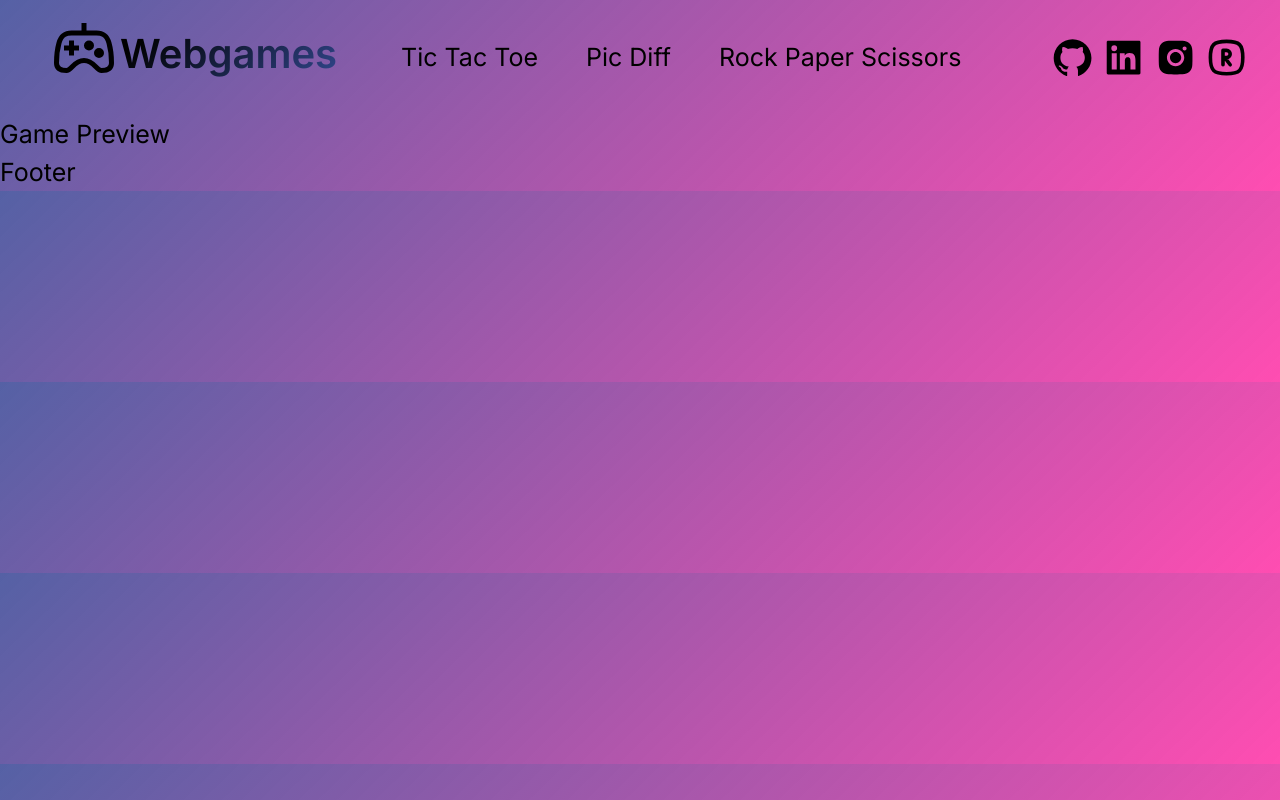
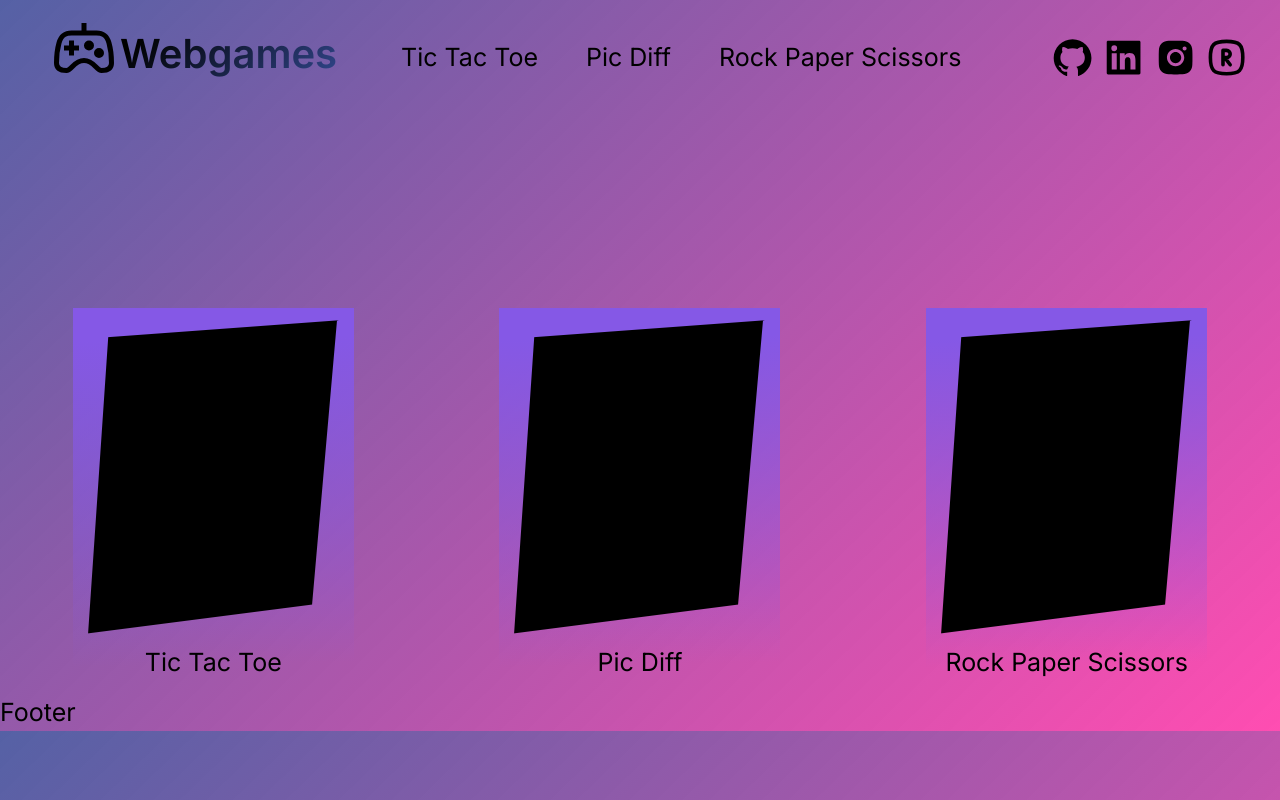
Before and after one commit to DrumRay/webgames, a Next.js app: page / in a window 1280 px wide. Built offline with nearby package versions, Linux system fonts and the light colour scheme.

Commit message:
сделал секцию game preview

```diff
--- a/src/app/components/Navbar.tsx
+++ b/src/app/components/Navbar.tsx
@@ -2,7 +2,6 @@ import "../styles/Navbar.css";
 import { GrGamepad } from "react-icons/gr";
 import Link from "next/link";
 import { AiFillGithub, AiFillInstagram, AiFillLinkedin } from 'react-icons/ai';
-import { DiCssdeck } from 'react-icons/di';
 import { TbSquareRoundedLetterR } from 'react-icons/tb';
 
 export default function Navbar() {
@@ -12,6 +11,7 @@ export default function Navbar() {
                 <GrGamepad className="lg:scale-150 lg:mr-4 lg:mb-3 md:scale-110 md:mr-2 md:mb-1.5 sm:scale-85 sm:mr-1.5 sm:mb-1 "/>
                 <a className="gradient_text">Webgames</a>
             </Link>
+            {/* <div className="all_games">All Games</div> */}
             <div className="links_container">
                 <Link href="/tic-tac-toe" className="webgame_link">
                 Tic Tac Toe
--- a/src/app/page.tsx
+++ b/src/app/page.tsx
@@ -1,12 +1,23 @@
-import Image from 'next/image'
+import "./styles/game_preview.css"
 
 export default function Home() {
   return (
-<main>
-    <div>
-      Game Preview
-    </div>
+  <main>
+      <div className='game_preview_container'>
+        <div className='game-card'>
+          <img src='/assets/game_preview_placeholder.png' alt="game_preview_pic"/>
+          <a>Tic Tac Toe</a>
+        </div>
+        <div className='game-card'>
+          <img src='/assets/game_preview_placeholder.png' alt="game_preview_pic"/>
+          <a>Pic Diff</a>
+        </div>
+        <div className='game-card'>
+          <img src='/assets/game_preview_placeholder.png' alt="game_preview_pic"/>
+          <a>Rock Paper Scissors</a>
+        </div>
+      </div>
 
-</main>
+  </main>
   )
 }
--- /dev/null
+++ b/src/app/styles/game_preview.css
@@ -0,0 +1,41 @@
+.game_preview_container {
+    display: flex;
+    justify-content: space-around;
+    align-items: center;
+    padding-top: 12rem;
+}
+
+.game-card {
+    transition: 0.3s ease;
+    display: flex;
+    padding: 12px 15px;
+    flex-direction: column;
+    align-items: center;
+    justify-content: center;
+    gap: 10px;
+    /* border-radius: 10px; */
+
+    background: linear-gradient(179deg, rgb(133, 88, 230) 8%, rgba(104, 255, 56, 0) 92%);
+}
+
+.game-card:hover {
+    cursor: pointer;
+    transform: scale(1.1);
+}
+
+
+@media screen and (max-width: 900px) {
+    .game_preview_container {
+        flex-direction: column;
+        padding-top: 7rem;
+    }
+    .game-card {
+        padding-bottom: 5rem;
+    }
+}
+
+@media screen and (max-width: 700px) {
+    .game_preview_container {
+        padding-top: 1rem;
+    }
+}
```
Also changed, not shown: public/assets/game_preview_placeholder.png (added).
